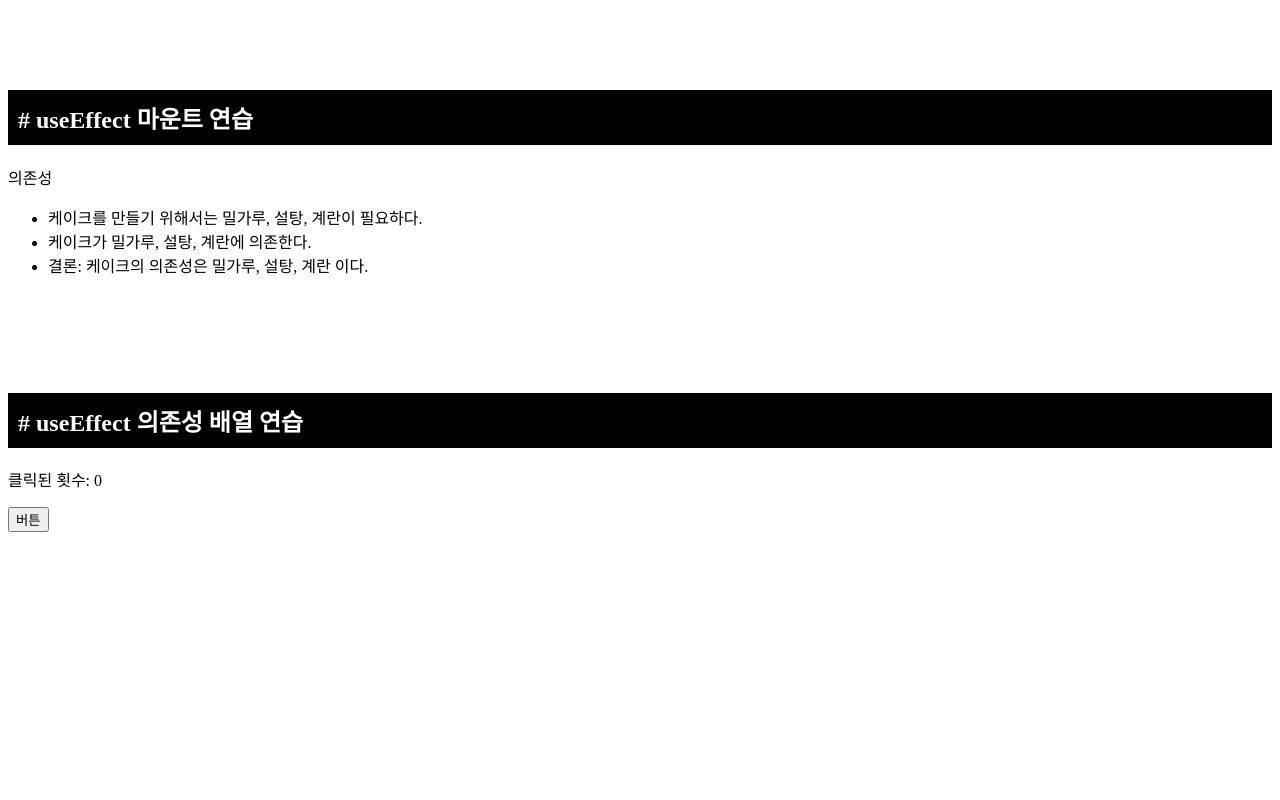
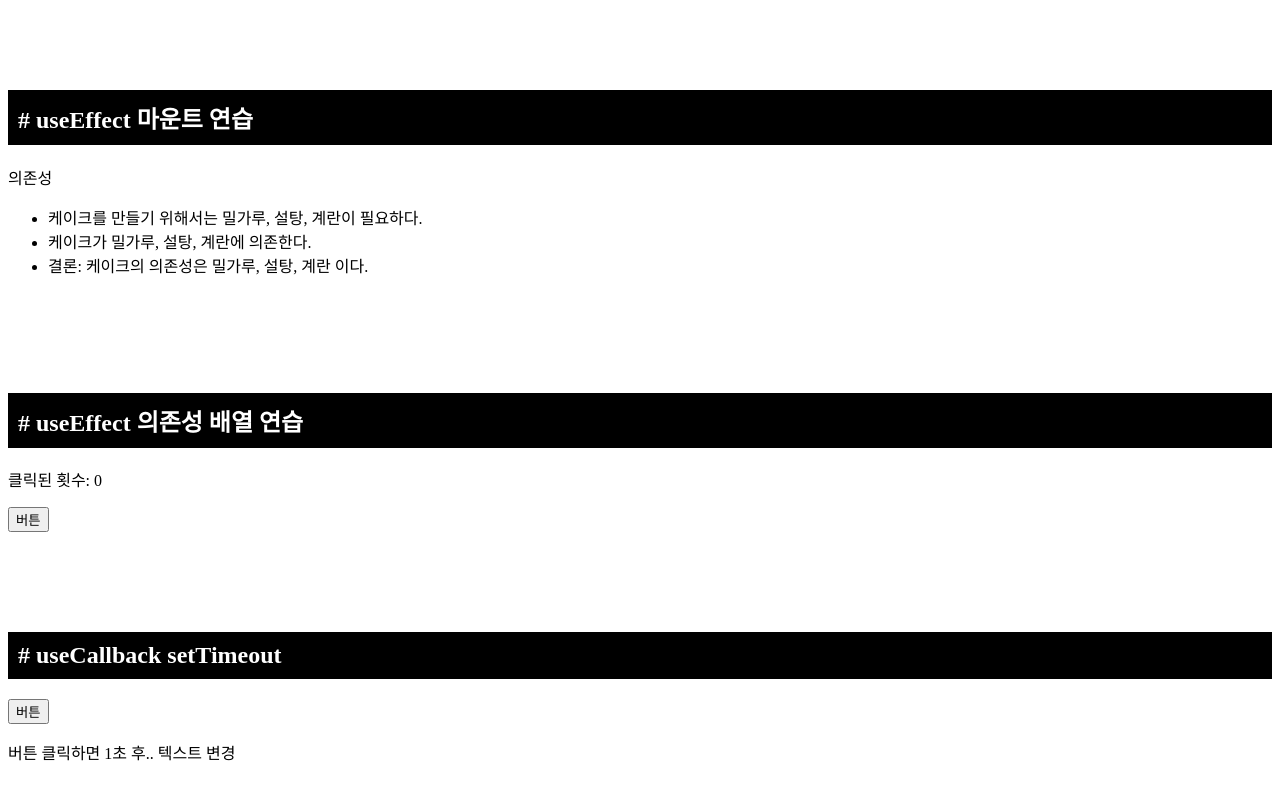
Before and after one commit to wangkodok/react-toy, a React (Vite) app: page / in a window 1280 px wide. Shown: the part 4044-4844 px from the top of the page. Before the commit the page ends 4636 px from the top, so only its background shows below. Built offline with nearby package versions, Linux system fonts and the light colour scheme.

Commit message:
useCallback 렌더링

```diff
--- a/src/App.jsx
+++ b/src/App.jsx
@@ -19,6 +19,7 @@ import UseReducer from "./UseReducer";
 import UseReducerModal from "./UseReducerModal";
 import UseEffectMount from "./UseEffectMount";
 import UseEffectDependencyArray from "./UseEffectDependencyArray";
+import UseCallbackSetTimeout from "./UseCallbackSetTimeout";
 
 export default function App() {
   return (
@@ -44,6 +45,7 @@ export default function App() {
       <UseReducerModal />
       <UseEffectMount />
       <UseEffectDependencyArray />
+      <UseCallbackSetTimeout />
     </div>
   );
 }
--- /dev/null
+++ b/src/UseCallbackSetTimeout.jsx
@@ -0,0 +1,33 @@
+import { useState, useEffect, useCallback } from "react";
+
+export default function UseCallbackSetTimeout() {
+  const [time, setTime] = useState();
+
+  function handleClick() {
+    setTimeout(() => {
+      console.log("버튼 클릭 작동: callback 렌더링 하지 않는다.");
+      setTime(() => {
+        return "안녕하세요";
+      });
+    }, 1000);
+  }
+
+  const callback = useCallback(() => {
+    console.log("useCallback 렌더링");
+    setTime(() => {
+      return "버튼 클릭하면 1초 후.. 텍스트 변경";
+    });
+  }, []);
+
+  useEffect(() => {
+    callback();
+  }, [callback]);
+
+  return (
+    <section>
+      <h1># useCallback setTimeout</h1>
+      <button onClick={handleClick}>버튼</button>
+      <p>{time}</p>
+    </section>
+  );
+}
```
